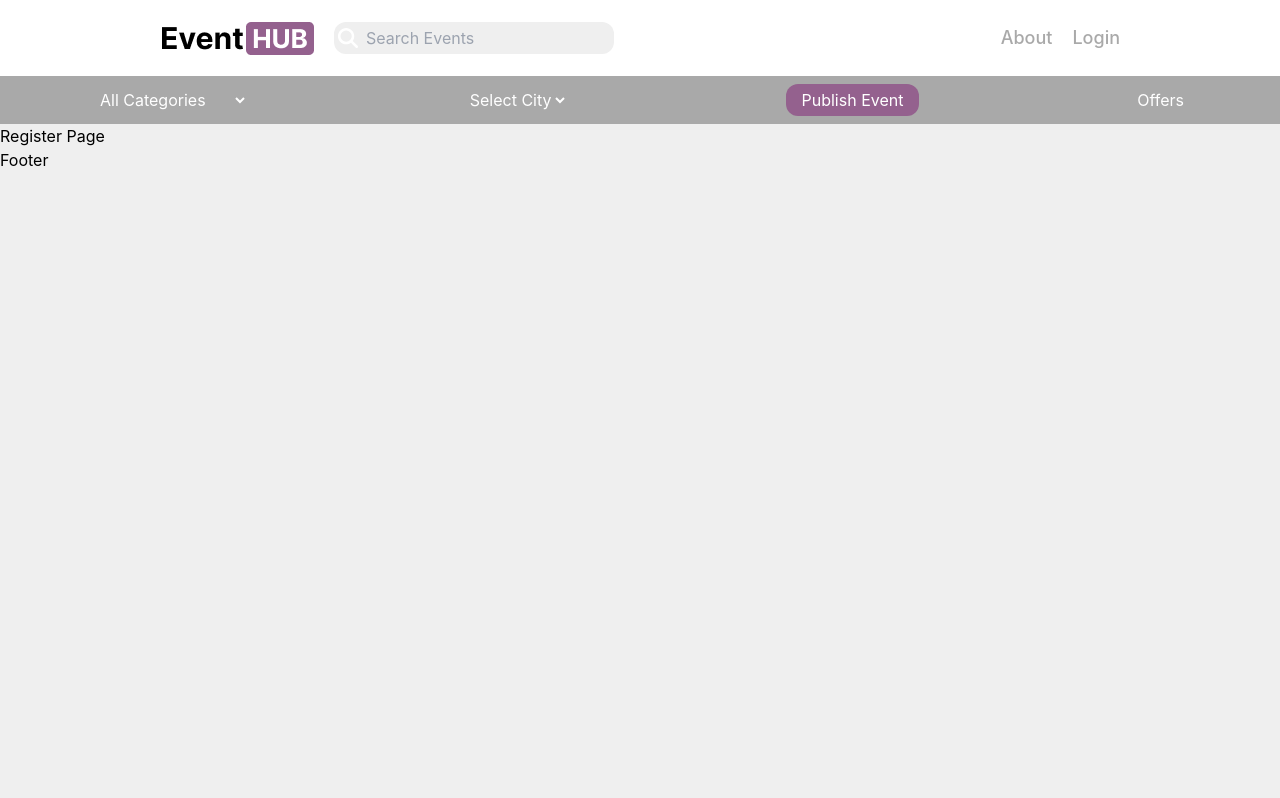
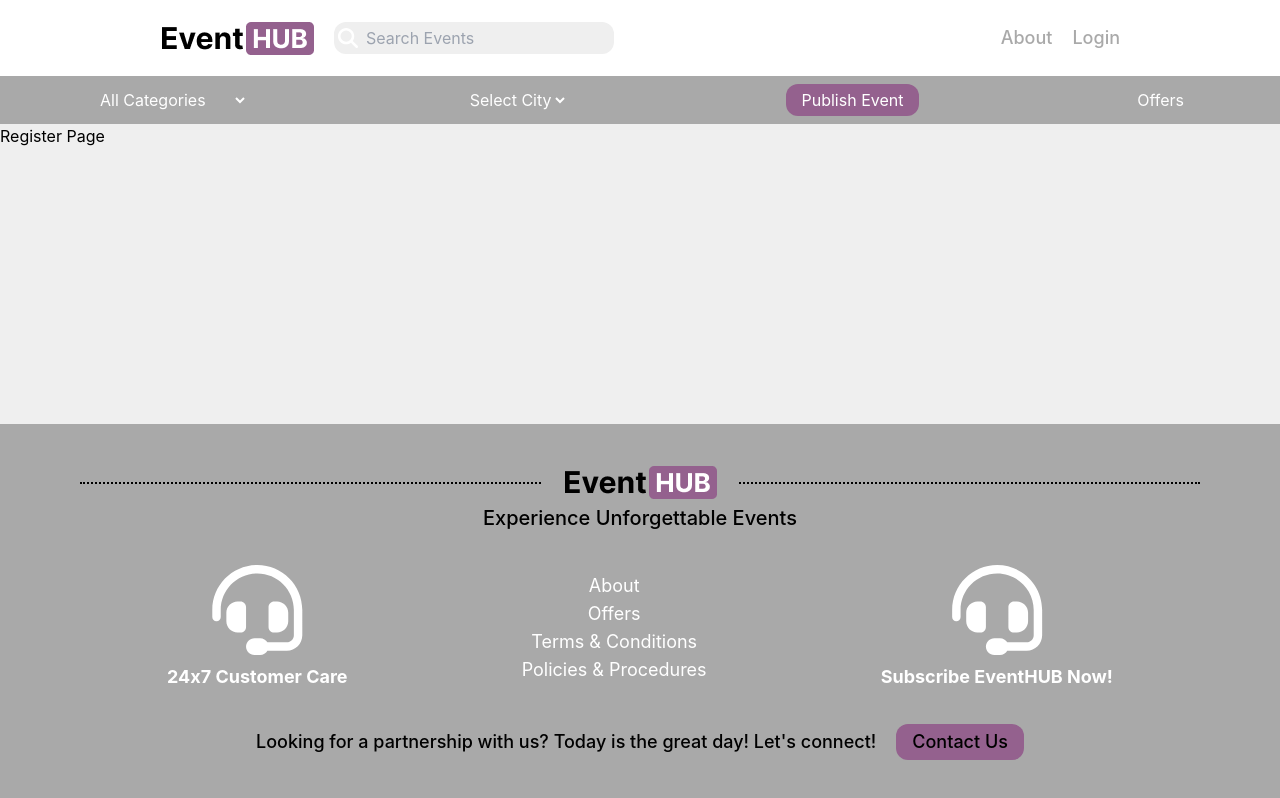
Before and after one commit to himanshuvarandani/EventHub-Frontend, a React (Create React App) app: page /register in a window 1280 px wide. Built offline with nearby package versions, Linux system fonts and the light colour scheme.

Commit message:
Create footer component

```diff
--- a/src/components/Footer.js
+++ b/src/components/Footer.js
@@ -1,8 +1,41 @@
+import { faHeadset } from "@fortawesome/free-solid-svg-icons"
+import { FontAwesomeIcon } from "@fortawesome/react-fontawesome"
 
 const Footer = () => {
   return (
-    <div>
-      <p>Footer</p>
+    <div className="w-full bg-gray-650 absolute bottom-0 py-10 px-20">
+      <div className="relative h-5 w-full flex justify-center border-b-2 border-dotted border-black leading-1 mb-5">
+        <img src="/logo.png" className="absolute top-0 bg-gray-650 px-5" />
+      </div>
+      <p className="text-center text-xl font-medium">Experience Unforgettable Events</p>
+      <div className="flex justify-around items-center text-lg text-white my-5">
+        <div className="flex flex-col justify-center">
+          <FontAwesomeIcon
+            icon={faHeadset}
+            size="5x"
+            color="white"
+          />
+          <p className="font-bold mt-2">24x7 Customer Care</p>
+        </div>
+        <div className="text-center my-5">
+          <p>About</p>
+          <p>Offers</p>
+          <p>Terms &amp; Conditions</p>
+          <p>Policies &amp; Procedures</p>
+        </div>
+        <div className="flex flex-col justify-center">
+          <FontAwesomeIcon
+            icon={faHeadset}
+            size="5x"
+            color="white"
+          />
+          <p className="font-bold mt-2">Subscribe EventHUB Now!</p>
+        </div>
+      </div>
+      <div className="flex justify-center items-center text-lg font-medium">
+        <p>Looking for a partnership with us? Today is the great day! Let&apos;s connect!</p>
+        <button className="bg-purple-550 rounded-xl px-4 py-1 ml-5">Contact Us</button>
+      </div>
     </div>
   )
 }
--- a/src/components/Header.js
+++ b/src/components/Header.js
@@ -5,8 +5,8 @@ const Header = () => {
   return (
     <div className="w-full">
       <nav className="sm:sticky top-0 z-50 w-full bg-white">
-        <div className="w-full flex flex-row justify-between items-center px-40 py-5">
-          <div className="flex flex-row items-center">
+        <div className="w-full flex justify-between items-center px-40 py-5">
+          <div className="flex items-center">
             <img src="/logo.png" />
             <div className="relative">
               <FontAwesomeIcon
@@ -18,13 +18,13 @@ const Header = () => {
               <input type="text" placeholder="Search Events" className="bg-gray-550 rounded-xl h-8 pl-8 ml-5" />
             </div>
           </div>
-          <div className="flex flex-row items-center text-lg text-gray-650 font-medium">
+          <div className="flex items-center text-lg text-gray-650 font-medium">
             <p className="mr-5">About</p>
             <p>Login</p>
           </div>
         </div>
       </nav>
-      <div className="flex flex-row justify-between items-center bg-gray-650 text-white h-12 px-24">
+      <div className="flex justify-between items-center bg-gray-650 text-white h-12 px-24">
         <select className="bg-gray-650">
           <option>All Categories</option>
           <option>Convention</option>
```
